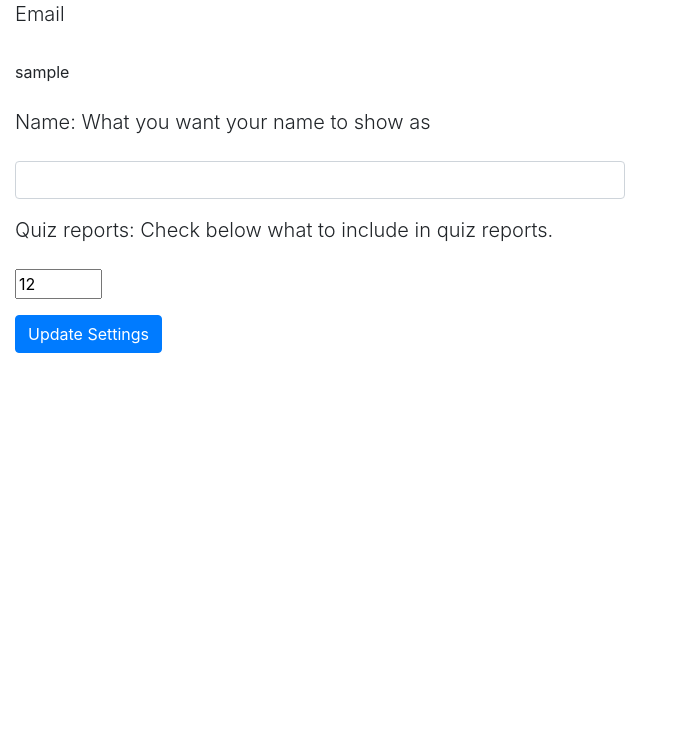
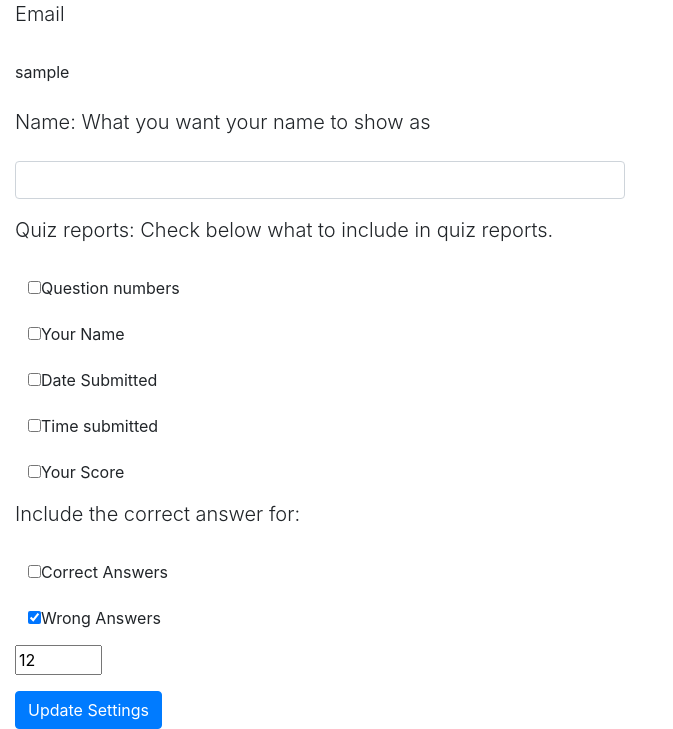
Before and after one commit to reybahl/FBLA-Quiz, a Flask app: page /settings in a window 1280 px wide. Shown: the part 95-824 px from the top of the page, without its empty margins (0-673 px from the left). Before the commit the page ends 448 px from the top, so only its background shows below. Run offline with Flask 2, Linux system fonts and the light colour scheme; the visitor is signed in with stand-in values (Sample User, id 1); data that the repository does not hold is empty; some libraries are stand-ins or nearby versions.

Commit message:
Added more customizations to reports and fixed default settings

```diff
--- a/databaseconnect.py
+++ b/databaseconnect.py
@@ -45,14 +45,16 @@ class Connection():
         return self.quiz
 
 
-    def save_results(self, user, results):
+    def save_results(self, user, results, score):
 
         now = datetime.now()
         now_formatted = now.strftime('%c')
         users_ref = dbref.collection('users')
         current_user_quizzes_ref = users_ref.document(user).collection('quiz_results').document(now_formatted)
 
-        current_user_quizzes_ref.set({'results':results})
+        current_user_quizzes_ref.set({'results' : results, 'score' : score, 'datetimesubmitted' : now_formatted})
+
+        return now_formatted
 
 
 
@@ -68,7 +70,8 @@ class Connection():
             'settings': {
             'Name': [''],
             'font': ['12'],
-            'Username': [user]
+            'Username': [user],
+            'checkbox' : ['showwronganswer']
             }
         }
         users_ref = dbref.collection('users')
@@ -87,7 +90,7 @@ class Connection():
         for doc in docs:
             reports.append({
                 'datetime' : doc.id,
-                'score' : 'none'
+                'score' : doc.to_dict()['score']
             })
 
         return reports
@@ -152,7 +155,7 @@ class Connection():
               returned_doc = doc.to_dict()
               question = {}
               correct_answers_entry = {}
-              question['content'] = entry['question']
+              question['content'] = entry['question'] if entry['type'] != 'matching' else entry['question']['content']
               question['answer'] = returned_doc['answer']
               correct_answers_entry['question'] = question
               correct_answers_entry['type'] = entry['type']
--- a/main.py
+++ b/main.py
@@ -3,6 +3,7 @@ from databaseconnect import Connection
 from checkanswers import convert_to_dict, check
 import pdfkit
 import requests
+from datetime import datetime
 #import fpdf
 # class MyPDF(fpdf.FPDF, fpdf.HTMLMixin):
 #     pass
@@ -76,7 +77,20 @@ def quiz():
     if request.method == "POST":
         req = request.form
         if questions_answers is not None:
-            options = {
+
+            results, score = check(questions_answers, list(req.items()))
+            print(results)
+            date_time = connection.save_results(session['username'], results, score)
+            connection.delete_quiz_in_progress(session['username'])
+
+            return redirect(url_for('generate_report', datetime = date_time))
+
+@app.route('/generateReport',methods=["GET"])
+def generate_report():
+    date_time = request.args['datetime']
+    if request.method == "GET":
+        results = connection.get_report_for_date(session['username'], date_time)
+        options = {
                         'title': 'Quiz Results',
                         'page-size': 'Letter',
                         'margin-top': '1in',
@@ -85,33 +99,12 @@ def quiz():
                         'margin-left': '1in',
                         'encoding': "UTF-8",
                         }
-            results = check(questions_answers, list(req.items()))
-            print(results)
-            connection.save_results(session['username'], results)
-            rendered = render_template('resultpagetemplate.html', results = results, prefs = connection.get_prefs(session['username'])['settings'])
-            pdf = pdfkit.from_string(rendered, False, options)
-
-            # pdf = MyPDF()
-            # # Add a page
-            # pdf.add_page()
-            #
-            # pdf.write_html(rendered)
-            #
-            # response = make_response(pdf.output(dest='S').encode('latin-1'))
-            response = make_response(pdf)
-            response.headers['Content-Type'] = 'application/pdf'
-            response.headers['Content-Disposition'] = 'inline; filename=output.pdf'
-
-            connection.delete_quiz_in_progress(session['username'])
-            return response
-
-@app.route('/generateReport',methods=["GET"])
-def generate_report():
-    datetime = request.args['datetime']
-    if request.method == "GET":
-        results = connection.get_report_for_date(session['username'], datetime)
-        rendered = render_template('resultpagetemplate.html', results = results['results'], prefs = connection.get_prefs(session['username'])['settings'])
-        pdf = pdfkit.from_string(rendered, False)
+        user_date_time = results['datetimesubmitted']
+        user_date_time = datetime.strptime(user_date_time, '%c')
+        date = user_date_time.date()
+        time = user_date_time.time()
+        rendered = render_template('resultpagetemplate.html', enumerate = enumerate, results = results['results'], score= results['score'], date = date, time = time, prefs = connection.get_prefs(session['username'])['settings'])
+        pdf = pdfkit.from_string(rendered, False, options)
         response = make_response(pdf)
         response.headers['Content-Type'] = 'application/pdf'
         response.headers['Content-Disposition'] = 'inline; filename=output.pdf'
@@ -133,34 +126,28 @@ def logout():
         del session['username'] #deleting 'username' from session
     return redirect(url_for('login'))
 
-@app.route('/settings')
+@app.route('/settings', methods = ['GET', 'POST'])
 def settings():
     if request.method == 'POST':
         prefs = convert_to_dict(request.form.items())
         connection.set_prefs(session['username'], prefs)
         print(prefs)
+        return redirect(url_for('dashboard'))
 
     include_in_quiz_checkbox = {
         'q_number' : 'Question numbers',
         'show_name' : 'Your Name',
+        'date' : 'Date Submitted',
         'time':'Time submitted',
+        'score' : 'Your Score',
         'showcorrectanswer': 'Correct Answers',
         'showwronganswer':'Wrong Answers'
     }
     if 'username' in session.keys():
         return render_template('settings.html', prefs = connection.get_prefs(session['username'])['settings'], include_in_quiz_checkbox =include_in_quiz_checkbox)
-
 @app.route('/reports')
 def reports():
     return render_template("reports.html", reports = connection.get_reports(session['username']))
-
-@app.route('/updatesettings', methods=['POST'])
-def updatesettings():
-    if request.method == 'POST':
-        prefs = convert_to_dict(request.form.items())
-        connection.set_prefs(session['username'], prefs)
-        print(prefs)
-    return "<h1>Settings updated!</h1>"
 
 @app.route('/updateCurrentQuizState', methods=['POST'])
 def updateCurrentQuizState():
--- a/templates/reports.html
+++ b/templates/reports.html
@@ -15,7 +15,7 @@
   <table class="table">
     <thead>
       <tr>
-        <th>DateTime</th>
+        <th>Date and Time</th>
         <th>Score</th>
         <th>Time Spent</th>
         <th>PDF report</th>
@@ -25,7 +25,7 @@
       {% for report in reports %}
       <tr>
           <td>{{report['datetime']}}</td>
-          <td>{{report['score']}}</td>
+          <td>{{report['score']}}/5</td>
           <td></td>
           <td>
             <a class="nav-link" href="generateReport?datetime={{report['datetime']}}">
--- a/templates/settings.html
+++ b/templates/settings.html
@@ -15,7 +15,7 @@
 <body>
     <h1 class = "display-3">FBLA Quizzer Settings</h1>
       <div class = "col-lg-6">
-        <form action="/updatesettings" method="POST">
+        <form action="/settings" method="POST">
             <div class="form-group">
               <label><p class = "lead">Email</p></label>
               <input type="text" class="form-control-plaintext" name= "Username"  id="exampleInputEmail1" value="{{prefs['Username'][0]}}" readonly>
@@ -31,12 +31,13 @@
                 </label>
                 {% if 'checkbox' in prefs.keys() %}
                   {% for key, value in include_in_quiz_checkbox.items() %}
-                    {% if key in prefs['checkbox'] %}
-                      {% if key == 'showcorrectanswer' %}
+                  {% if key == 'showcorrectanswer' %}
                       <label>
                         <p3 class = "lead">Include the correct answer for:</p>
                       </label>
                       {% endif %}
+                    {% if key in prefs['checkbox'] %}
+
                       <div class="checkbox">
                           <label class = "btn btn-default active"><input type="checkbox" value="checkbox" name = "{{key}}" checked>{{value}}</label>
                       </div>
@@ -46,13 +47,27 @@
                     </div>
                     {% endif %}
                   {% endfor %}
+
+                  {% else %}
+
+                    {% for key, value in include_in_quiz_checkbox.items() %}
+                      {% if key == 'showcorrectanswer' %}
+                          <label>
+                            <p3 class = "lead">Include the correct answer for:</p>
+                          </label>
+                      {% endif %}
+
+                        <div class="checkbox">
+                          <label class = "btn btn-default active"><input type="checkbox" value="checkbox" name = "{{key}}">{{value}}</label>
+                        </div>
+                    {% endfor %}
                 {% endif %}
 
                 <div>
-                  <input type="number" name="font" min="10" max="20" value="{{prefs['font'][0]}}">
+                  <input type="number" name="font" min="5" max="40" value="{{prefs['font'][0]}}">
                 </div>
           </div>
-            <button type="submit" class="btn btn-primary">Update Settings</button>
+            <button onclick = "alert('Settings Updated!')"type="submit" class="btn btn-primary">Update Settings</button>
         </form>
     </div>
 </body>
```
Also changed, not shown: checkanswers.py (+8 -2 lines), templates/resultpagetemplate.html (+28 -6 lines).
